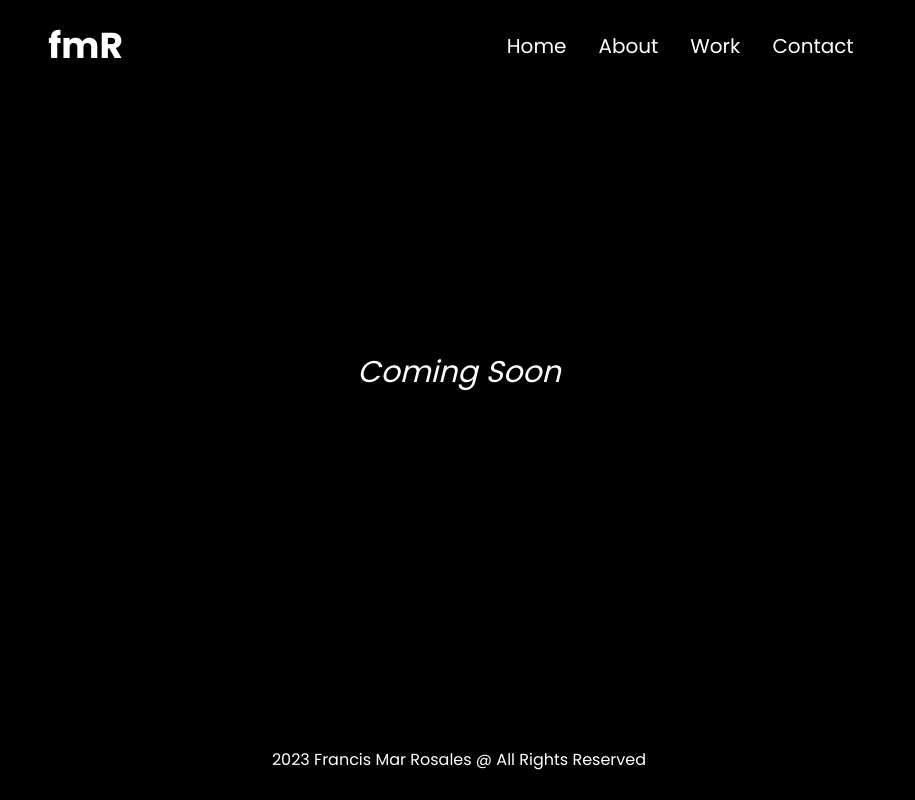
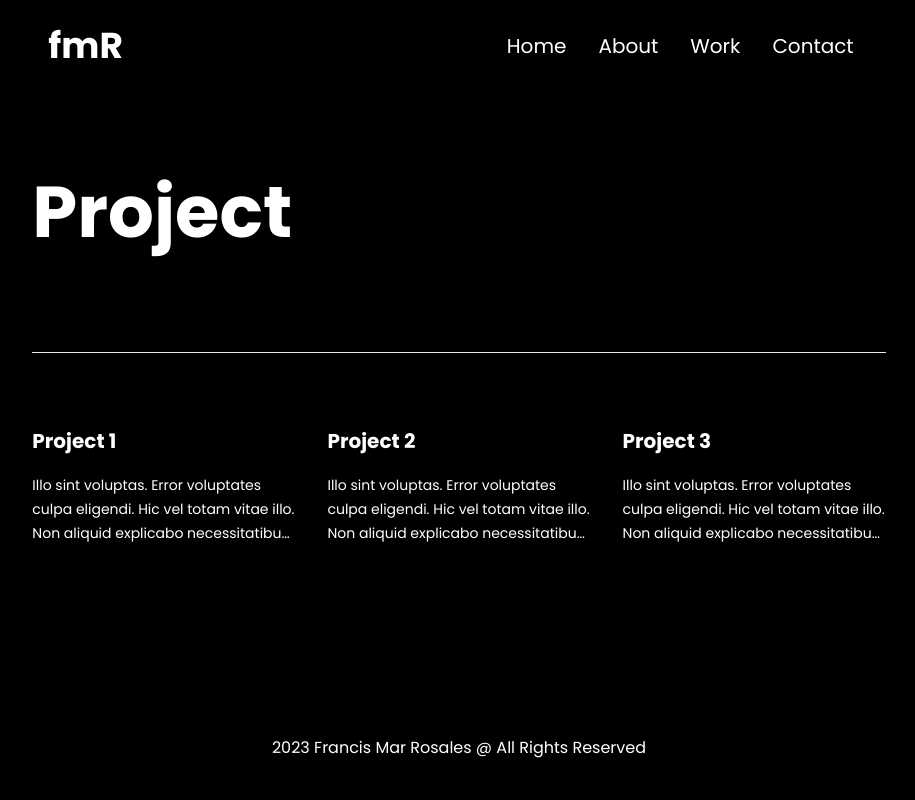
Before and after one commit to kitdea/next-tailwindcss-keithdev, a Next.js app: page /Work in a window 1280 px wide. Shown: the whole page, without its empty margins (181-1096 px from the left). Built offline with nearby package versions, Linux system fonts and the light colour scheme.

Commit message:
added grid template for project page

```diff
--- a/src/components/Hero.js
+++ b/src/components/Hero.js
@@ -3,7 +3,7 @@ import Link from 'next/link'
 
 const Hero = ({ headingTitle, message }) => {
   return (
-    <div className='flex items-center align-middle justify-center h-[90vh] bg-fixed bg-black'>
+    <div className='sm:w-full m-w-[1240px] xl:w-8/12 p-4 m-auto flex items-center align-middle justify-center h-[90vh] bg-fixed bg-cover bg-center'>
       {/* overlay */}
       <div className=''/>
       <div className='text-white p-5 z-[8]'>
--- a/src/components/Layout.js
+++ b/src/components/Layout.js
@@ -4,10 +4,10 @@ import Header from './Header';
 const Layout = ({ children }) => {
   return (
 
-    <div className='flex flex-col align-middle justify-center h-screen bg-black'>
-
+    <div className='flex flex-col align-middle justify-center h-screen bg-cover bg-center'>
+      <div className='absolute top-0 left-0 right-0 bottom-0 bg-black z-[2]'>
         { children }
-
+      </div>
     </div>
   )
 }
--- a/src/pages/About.js
+++ b/src/pages/About.js
@@ -10,7 +10,7 @@ const About = () => {
         <link rel="icon" href="/favicon.ico" />
       </Head>
 
-      <div className="sm:w-full m-w-[1240px] max-w-screen-xl text-white m-auto flex flex-col align-middle justify-center h-[90vh] bg-fixed bg-black">
+      <div className="sm:w-full m-w-[1240px] xl:w-8/12 p-4 text-white m-auto flex flex-col align-middle justify-center h-[90vh] bg-fixed">
       <div>
         <h1 className="text-7xl md:text-7xl font-bold mb-10">About Me</h1>
         <p className="text-xl mb-4">
--- a/src/pages/Contact.js
+++ b/src/pages/Contact.js
@@ -10,7 +10,7 @@ const Contact = () => {
         <link rel="icon" href="/favicon.ico" />
       </Head>
 
-      <div className="sm:w-full m-w-[1240px] max-w-screen-xl text-white m-auto flex flex-col align-middle justify-center h-[90vh] bg-fixed bg-black">
+      <div className="sm:w-full m-w-[1240px] xl:w-8/12 p-4 text-white m-auto flex flex-col align-middle justify-center h-[90vh] bg-fixed">
         <div>
           <h1 className="text-7xl md:text-7xl font-bold mb-10">Contact</h1>
           <h2 className='text-2xl'>francismarrosales@gmail.com</h2>
--- a/src/pages/Work.js
+++ b/src/pages/Work.js
@@ -1,5 +1,6 @@
 import React from 'react'
 import Head from 'next/head'
+import Image from 'next/image'
 
 const Work = () => {
   return (
@@ -10,10 +11,53 @@ const Work = () => {
         <link rel="icon" href="/favicon.ico" />
       </Head>
 
-      <div className="sm:w-full m-w-[1240px] max-w-screen-xl text-white m-auto flex flex-col align-middle justify-center h-[90vh] bg-fixed bg-black">
+      <div className="sm:w-full m-w-[1240px] xl:w-8/12 text-white m-auto flex flex-col align-middle justify-center h-[90vh] bg-fixed ">
         <div>
-          <h1 className='text-3xl text-center italic'>Coming Soon</h1>
+          <h1 className='text-7xl md:text-7xl font-bold mb-10'>Project</h1>
         </div>
+
+        <div className="mx-auto mt-10 grid max-w-2xl grid-cols-1 gap-y-16 gap-x-8 border-t border-gray-200 pt-10 sm:mt-16 sm:pt-16 lg:mx-0 lg:max-w-none lg:grid-cols-3">
+          <article class="flex max-w-xl flex-row items-start justify-between">
+
+            <div class="group relative">
+              <h3 class="mt-3 text-xl font-semibold leading-6 text-white group-hover:text-gray-2  00">
+                <a href="#">
+                  <span class="absolute inset-0"></span>
+                  Project 1
+                </a>
+              </h3>
+              <p class="mt-5 text-sm leading-6 text-white line-clamp-3">Illo sint voluptas. Error voluptates culpa eligendi. Hic vel totam vitae illo. Non aliquid explicabo necessitatibus unde. Sed exercitationem placeat consectetur nulla deserunt vel. Iusto corrupti dicta.</p>
+            </div>
+
+          </article>
+          <article class="flex max-w-xl flex-row items-start justify-between">
+
+            <div class="group relative">
+              <h3 class="mt-3 text-xl font-semibold leading-6 text-white group-hover:text-gray-2  00">
+                <a href="#">
+                  <span class="absolute inset-0"></span>
+                  Project 2
+                </a>
+              </h3>
+              <p class="mt-5 text-sm leading-6 text-white line-clamp-3">Illo sint voluptas. Error voluptates culpa eligendi. Hic vel totam vitae illo. Non aliquid explicabo necessitatibus unde. Sed exercitationem placeat consectetur nulla deserunt vel. Iusto corrupti dicta.</p>
+            </div>
+
+          </article>
+          <article class="flex max-w-xl flex-row items-start justify-between">
+
+            <div class="group relative">
+              <h3 class="mt-3 text-xl font-semibold leading-6 text-white group-hover:text-gray-2  00">
+                <a href="#">
+                  <span class="absolute inset-0"></span>
+                  Project 3
+                </a>
+              </h3>
+              <p class="mt-5 text-sm leading-6 text-white line-clamp-3">Illo sint voluptas. Error voluptates culpa eligendi. Hic vel totam vitae illo. Non aliquid explicabo necessitatibus unde. Sed exercitationem placeat consectetur nulla deserunt vel. Iusto corrupti dicta.</p>
+            </div>
+
+          </article>
+        </div>
+
       </div>
     </div>
   )
--- a/src/pages/index.js
+++ b/src/pages/index.js
@@ -1,5 +1,4 @@
 import Head from 'next/head';
-import Image from 'next/image';
 import Hero from '@/components/Hero';
 
 function HomePage() {
@@ -12,7 +11,6 @@ function HomePage() {
           <link rel='icon' href='/favicon.ico' />
         </Head>
         <Hero headingTitle='Hi I&#39;m Francis' message='#WebDeveloper #WebDesigner #SEO | based in Philippines' />
-
     </div>
   )
 }
--- a/src/styles/Home.module.css
+++ b/src/styles/Home.module.css
@@ -7,9 +7,9 @@
   min-height: 100vh;
 }
 
-.custom-img {
-  background-image: url('/public/avatar-purple.svg');
-}
+/* .custom-img {
+  background-image: url('https://www.pexels.com/photo/silhouette-photography-of-rocky-mountains-under-starry-sky-2565420/');
+} */
 
 .description {
   display: inherit;
--- a/src/styles/globals.css
+++ b/src/styles/globals.css
@@ -9,5 +9,5 @@ html {
 }
 
 .custom-img {
-  background-image: url('/public/avatar-purple.svg');
+  background-image: url('https://images.pexels.com/photos/2565420/pexels-photo-2565420.jpeg?auto=compress&cs=tinysrgb&w=1260&h=750&dpr=1');
 }
```
